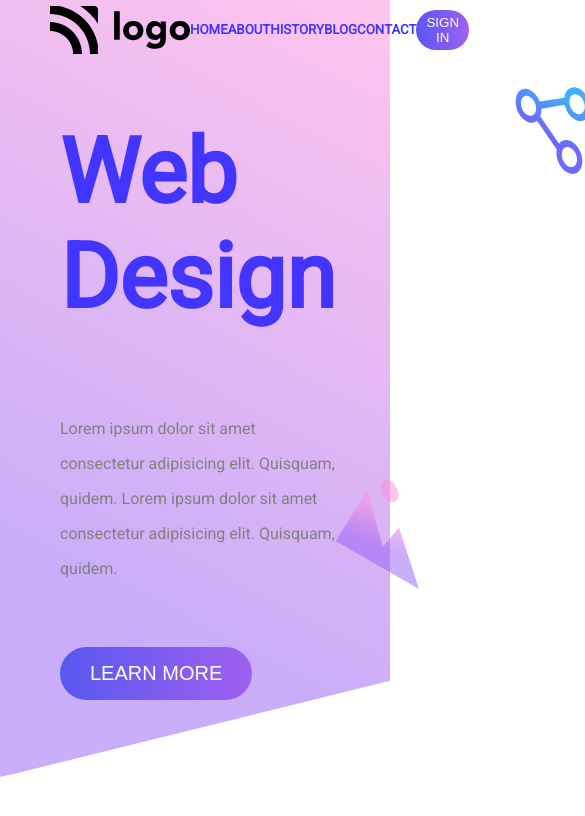
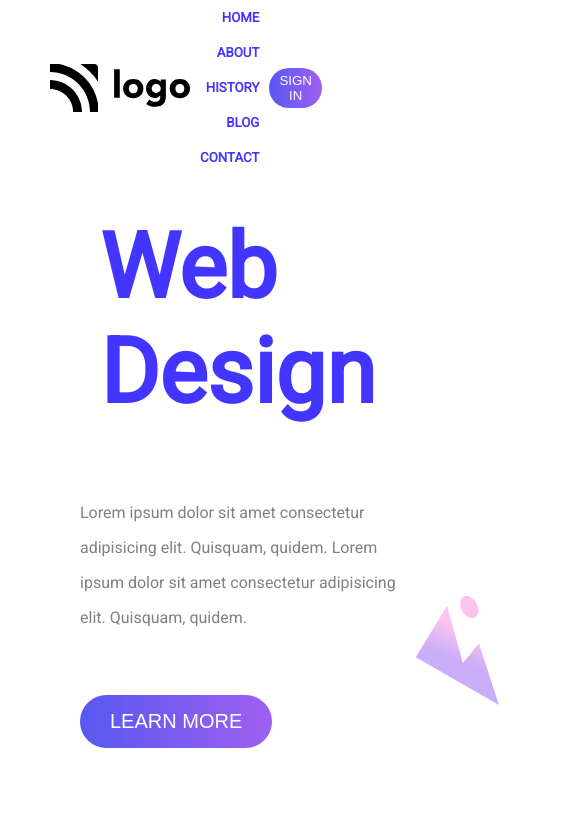
Before and after one commit to aakashkilhor/web-design-landing-page, a plain HTML site: page index.html in a window 390 px wide. Shown: the top 816 px of the page, 585 px wide, since content can reach past the window. Drawn offline with Linux system fonts and the light colour scheme.

Commit message:
media queries added

```diff
--- a/css/index.css
+++ b/css/index.css
@@ -1,13 +1,13 @@
-
+* {
+    margin: 0;
+    padding: 0;
+    box-sizing: border-box;
+}
 body{
     margin: 0;
     height: 90vh;
-    width: 95vw;
+    width: 100vw;
     font-family: roboto;
-    background-image: url(../images/backcover.svg);
-    background-size: 800px;
-    background-repeat: no-repeat;
-    background-position: right;
 }
 
 nav{
@@ -24,7 +24,17 @@ nav img{
     flex: .4;
     justify-content: space-around;
 }
+.nav-item{
+    margin: 15px;
+    z-index: 1;
+}
+.nav-item:hover{
+    color: #9f60f0;
+    cursor: pointer;
+}
 .signin-btn{
+    cursor: pointer;
+    z-index: 1;
     color: #fff;
     border: none;
     height: fit-content;
@@ -34,10 +44,18 @@ nav img{
     padding: 5px 10px;
     background-image: linear-gradient(to right, #5858f0 0%, #9f60f0 100%);
 }
+
 .intro-section{
     display: flex;
     width: 90vw;
     height: 90vh;
+}
+.heading {
+    margin: 40px;
+}
+.content{
+    margin-top: 30px;
+    margin-left: 20px;
 }
 .left-section{
     margin-left: 20px;
@@ -62,17 +80,25 @@ nav img{
 .learn-more-btn{
     color: #fff;
     border: none;
-    margin-top: 40px;
+    margin-top: 60px;
+    margin-left: 20px;
     font-size: 20px;
     height: fit-content;
     width: fit-content;
     font-weight: 400;
     border-radius: 30px;
     padding: 15px 30px;
+    cursor: pointer;
     background-image: linear-gradient(to right, #5858f0 0%, #9f60f0 100%);
 
 }
 /* Right Section */
+.backcover{
+    position: absolute;
+    margin-right: 0px;
+    margin-top: -50px;
+}
+
 .imgs-div{
     display: flex;
     flex: .6;
@@ -91,3 +117,19 @@ nav img{
     position: absolute;
     margin-left: 180px;
 }
+
+  /* Media query for smaller screens */
+  @media (max-width: 768px) {
+    .nav-items {
+        display: flex;
+        flex-direction: column;
+        align-items: flex-end;
+      }
+    .backcover{
+        display: none;
+    }
+    .nav-item{
+        margin: 10px;
+    }
+
+  }
--- a/index.html
+++ b/index.html
@@ -28,8 +28,8 @@
       </nav>
       <div class="intro-section">
         <div class="left-section">
-          <h1>Web Design</h1>
-          <h4>
+          <h1 class="heading">Web Design</h1>
+          <h4 class="content">
             Lorem ipsum dolor sit amet consectetur adipisicing elit. Quisquam,
             quidem. Lorem ipsum dolor sit amet consectetur adipisicing elit.
             Quisquam, quidem.
@@ -44,6 +44,7 @@
             alt="vector-dot"
             class="vector-dot"
           />
+          <img src="./images/backcover.svg" alt="" class="backcover">
           <img src="./images/intro-img.svg" alt="intro-img" class="intimg" />
         </div>
       </div>
```
